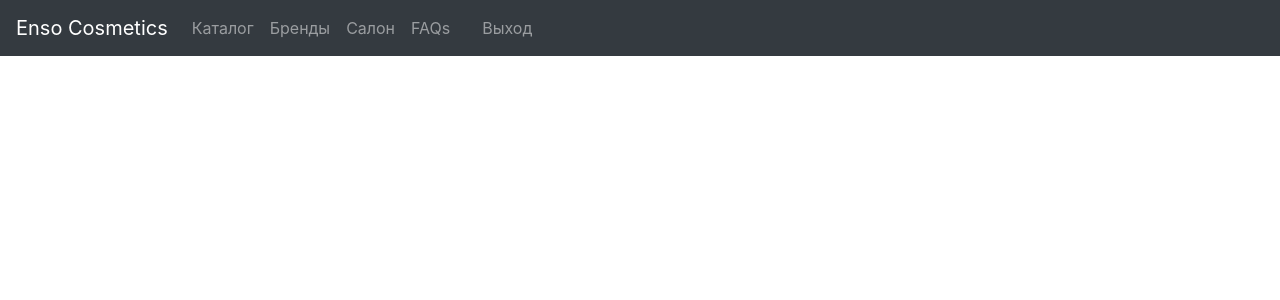
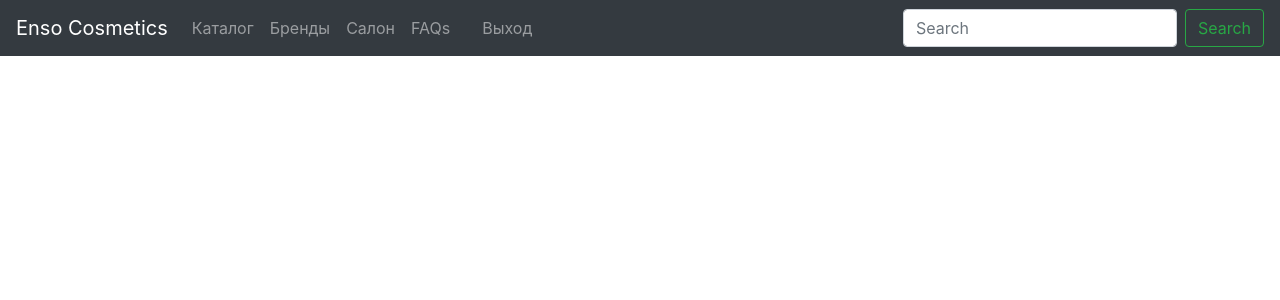
Before and after one commit to NikitaHodor/cosmetics, a PHP site: template views/templates/header.php in a window 1280 px wide. Shown: the top 300 px of the page. Run offline with PHP 8.4, Linux system fonts and the light colour scheme; the template is opened without the code that fills it: most values are stand-ins (such as "Sample title", 1, 10 or a date in 2020); some libraries are stand-ins or nearby versions.

Commit message:
навигация(в процессе)

```diff
--- a/views/templates/header.php
+++ b/views/templates/header.php
@@ -8,12 +8,17 @@
 </head>
 
 <body>
-    <nav class="navbar top navbar-expand-sm navbar-dark bg-dark">
-        <div class="collapse navbar-collapse" id="navbarSupportedContent">
-            <div class="navbar-header <?= ($title == 'Enso Cosmetics') ? 'active' : '' ?>">
-                <a class="navbar-brand" href="<?= SITE_ROOT . 'cosmetics/list' ?>">Enso Cosmetics</a>
-            </div>
-            <ul class="navbar-nav mr-auto">
+
+    <nav class="navbar navbar-expand-lg navbar-dark bg-dark">
+        <a class="navbar-brand <?= ($title == 'Enso Cosmetics') ? 'active' : '' ?>" href="<?= SITE_ROOT . 'cosmetics/list' ?>">
+            Enso Cosmetics
+        </a>
+        <button class="navbar-toggler" type="button" data-toggle="collapse" data-target="#navbarTogglerDemo02" aria-controls="navbarTogglerDemo02" aria-expanded="false" aria-label="Toggle navigation">
+            <span class="navbar-toggler-icon"></span>
+        </button>
+
+        <div class="collapse navbar-collapse" id="navbarTogglerDemo02">
+            <ul class="navbar-nav mr-auto mt-2 mt-lg-0">
                 <li class="nav-item <?= ($title == 'Каталог') ? 'active' : '' ?>">
                     <a class="nav-link" href="<?= SITE_ROOT . 'categories/list' ?>">Каталог</a>
                 </li>
@@ -41,7 +46,12 @@
                         <a class="dropdown-item <?= ($title == 'Авторизация') ? 'active' : '' ?>" href="<?= SITE_ROOT . 'auth' ?>">Авторизация</a>
                     </div>
                 </li>
-
                 <? endif; ?>
+            </ul>
+<!--    Приклеить функционал к форме!!!        -->
+            <form class="form-inline my-2 my-lg-0" method="POST">
+                <input class="form-control mr-sm-2" type="search" placeholder="Search">
+                <button class="btn btn-outline-success my-2 my-sm-0" type="submit">Search</button>
+            </form>
         </div>
     </nav>
```
